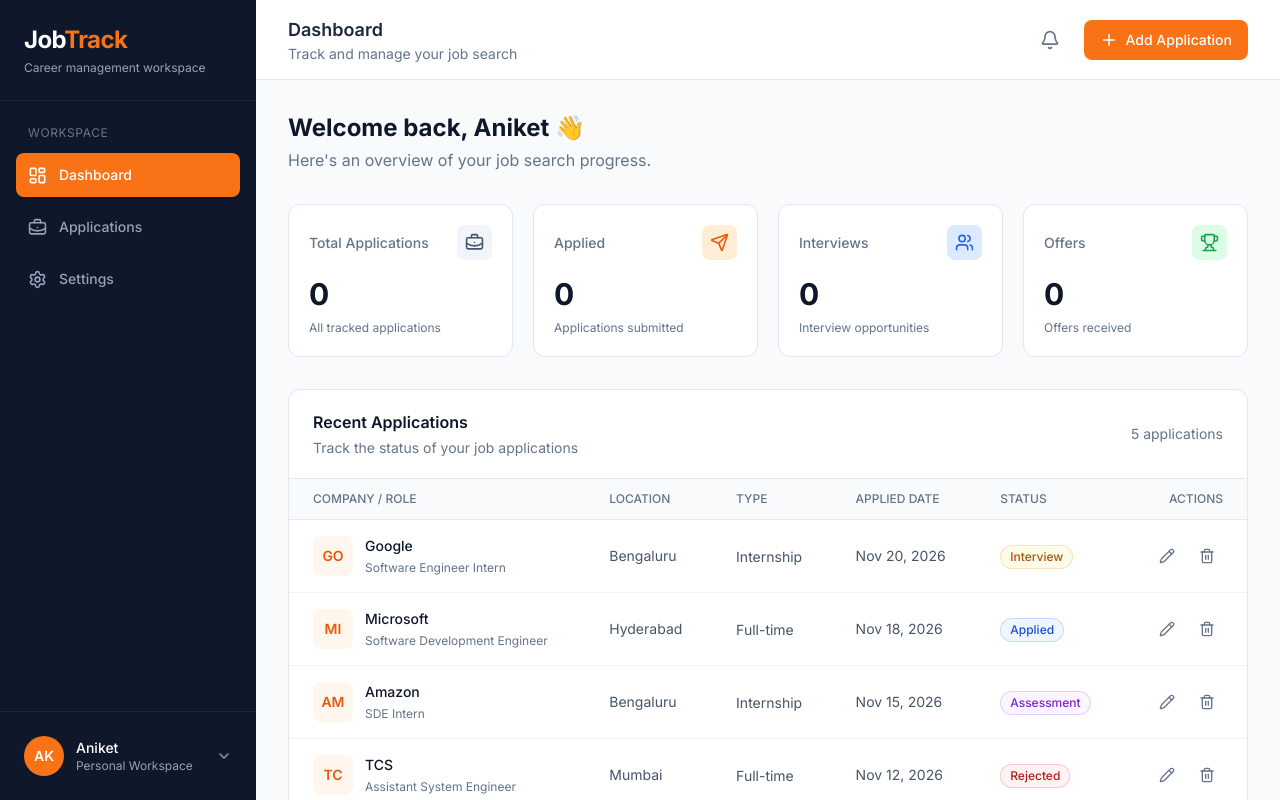
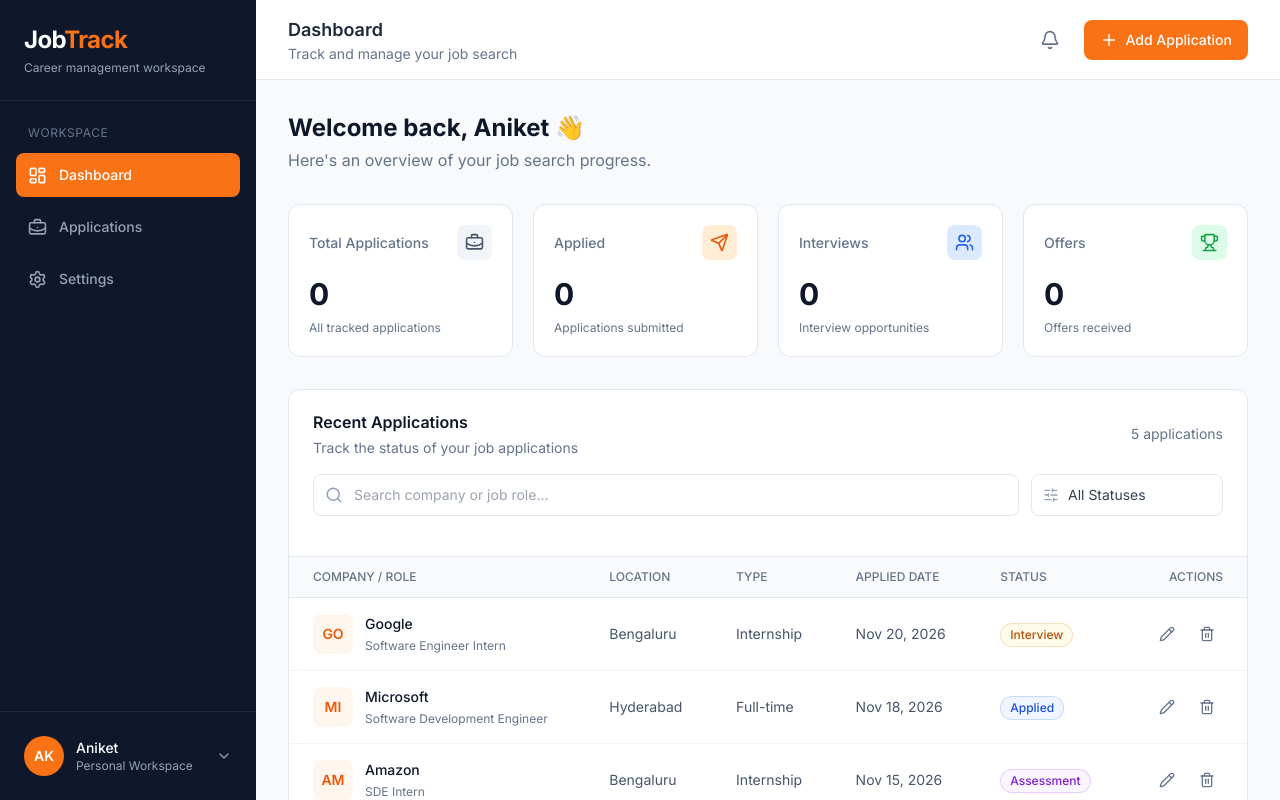
Before and after one commit to TechByAniket/JobTrack, a React app in the folder frontend/: page / in a window 1280 px wide. Shown: the top 800 px of the page. Built offline with nearby package versions, Linux system fonts and the light colour scheme; the HTML template or start-up script is replaced by a standard one.

Commit message:
immplemented searching and filtering

```diff
--- a/frontend/src/components/applications/ApplicationsTable.jsx
+++ b/frontend/src/components/applications/ApplicationsTable.jsx
@@ -1,5 +1,7 @@
+import { useState } from "react";
 import { Pencil, Trash2 } from "lucide-react";
 import StatusBadge from "./StatusBadge";
+import SearchFilter from "./SearchFilter";
 
 const applications = [
   {
@@ -50,56 +52,69 @@ const applications = [
 ];
 
 function ApplicationsTable() {
+  const [search, setSearch] = useState("");
+  const [status, setStatus] = useState("All");
+
+  const filteredApplications = applications.filter((application) => {
+    const matchesSearch =
+      application.company.toLowerCase().includes(search.toLowerCase()) ||
+      application.role.toLowerCase().includes(search.toLowerCase());
+
+    const matchesStatus =
+      status === "All" || application.status === status;
+
+    return matchesSearch && matchesStatus;
+  });
+
   return (
     <div className="bg-white border border-slate-200 rounded-xl overflow-hidden">
 
       {/* Table Header */}
-      <div className="px-6 py-5 border-b border-slate-200 flex items-center justify-between">
+      <div className="px-6 py-5 border-b border-slate-200">
+        <div className="flex items-center justify-between mb-4">
           <div>
             <h2 className="text-base font-semibold text-slate-900">
               Recent Applications
             </h2>
+
             <p className="text-sm text-slate-500 mt-1">
               Track the status of your job applications
             </p>
           </div>
 
           <span className="text-sm text-slate-500">
-          {applications.length} applications
+            {filteredApplications.length} applications
           </span>
+        </div>
+
+        <SearchFilter
+          search={search}
+          setSearch={setSearch}
+          status={status}
+          setStatus={setStatus}
+        />
       </div>
 
       {/* Table */}
       <div className="overflow-x-auto">
         <table className="w-full text-left">
+
           <thead className="bg-slate-50 border-b border-slate-200">
             <tr>
-              <th className="px-6 py-3 text-xs font-medium text-slate-500 uppercase">
-                Company / Role
-              </th>
-              <th className="px-6 py-3 text-xs font-medium text-slate-500 uppercase">
-                Location
-              </th>
-              <th className="px-6 py-3 text-xs font-medium text-slate-500 uppercase">
-                Type
-              </th>
-              <th className="px-6 py-3 text-xs font-medium text-slate-500 uppercase">
-                Applied Date
-              </th>
-              <th className="px-6 py-3 text-xs font-medium text-slate-500 uppercase">
-                Status
-              </th>
-              <th className="px-6 py-3 text-xs font-medium text-slate-500 uppercase text-right">
-                Actions
-              </th>
+              <th className="px-6 py-3 text-xs font-medium text-slate-500 uppercase">Company / Role</th>
+              <th className="px-6 py-3 text-xs font-medium text-slate-500 uppercase">Location</th>
+              <th className="px-6 py-3 text-xs font-medium text-slate-500 uppercase">Type</th>
+              <th className="px-6 py-3 text-xs font-medium text-slate-500 uppercase">Applied Date</th>
+              <th className="px-6 py-3 text-xs font-medium text-slate-500 uppercase">Status</th>
+              <th className="px-6 py-3 text-xs font-medium text-slate-500 uppercase text-right">Actions</th>
             </tr>
           </thead>
 
           <tbody className="divide-y divide-slate-100">
-            {applications.map((application) => (
+
+            {filteredApplications.map((application) => (
               <tr key={application.id} className="hover:bg-slate-50 transition">
 
-                {/* Company & Role */}
                 <td className="px-6 py-4">
                   <div className="flex items-center gap-3">
                     <div className="w-10 h-10 rounded-lg bg-orange-50 text-orange-600 flex items-center justify-center font-semibold text-sm">
@@ -110,6 +125,7 @@ function ApplicationsTable() {
                       <p className="text-sm font-medium text-slate-900">
                         {application.company}
                       </p>
+
                       <p className="text-xs text-slate-500 mt-1">
                         {application.role}
                       </p>
@@ -117,29 +133,16 @@ function ApplicationsTable() {
                   </div>
                 </td>
 
-                {/* Location */}
-                <td className="px-6 py-4 text-sm text-slate-600">
-                  {application.location}
-                </td>
+                <td className="px-6 py-4 text-sm text-slate-600">{application.location}</td>
 
-                {/* Job Type */}
-                <td className="px-6 py-4">
-                  <span className="text-sm text-slate-600">
-                    {application.jobType}
-                  </span>
-                </td>
+                <td className="px-6 py-4 text-sm text-slate-600">{application.jobType}</td>
 
-                {/* Applied Date */}
-                <td className="px-6 py-4 text-sm text-slate-600 whitespace-nowrap">
-                  {application.appliedDate}
-                </td>
+                <td className="px-6 py-4 text-sm text-slate-600 whitespace-nowrap">{application.appliedDate}</td>
 
-                {/* Status */}
                 <td className="px-6 py-4">
                   <StatusBadge status={application.status} />
                 </td>
 
-                {/* Actions */}
                 <td className="px-6 py-4">
                   <div className="flex items-center justify-end gap-2">
                     <button className="p-2 rounded-lg text-slate-500 hover:text-blue-600 hover:bg-blue-50 transition">
@@ -154,6 +157,21 @@ function ApplicationsTable() {
 
               </tr>
             ))}
+
+            {/* Empty State */}
+            {filteredApplications.length === 0 && (
+              <tr>
+                <td colSpan="6" className="px-6 py-12 text-center">
+                  <p className="text-sm font-medium text-slate-600">
+                    No applications found
+                  </p>
+                  <p className="text-xs text-slate-400 mt-1">
+                    Try changing your search or filter
+                  </p>
+                </td>
+              </tr>
+            )}
+
           </tbody>
         </table>
       </div>
--- /dev/null
+++ b/frontend/src/components/applications/SearchFilter.jsx
@@ -0,0 +1,48 @@
+import { Search, SlidersHorizontal } from "lucide-react";
+
+function SearchFilter({ search, setSearch, status, setStatus }) {
+  return (
+    <div className="flex flex-col sm:flex-row gap-3 mb-5">
+
+      {/* Search */}
+      <div className="relative flex-1">
+        <Search
+          size={18}
+          className="absolute left-3 top-1/2 -translate-y-1/2 text-slate-400"
+        />
+
+        <input
+          type="text"
+          placeholder="Search company or job role..."
+          value={search}
+          onChange={(e) => setSearch(e.target.value)}
+          className="w-full pl-10 pr-4 py-2.5 bg-white border border-slate-200 rounded-lg text-sm outline-none focus:ring-2 focus:ring-orange-500/20 focus:border-orange-500 transition"
+        />
+      </div>
+
+      {/* Status Filter */}
+      <div className="relative sm:w-48">
+        <SlidersHorizontal
+          size={16}
+          className="absolute left-3 top-1/2 -translate-y-1/2 text-slate-400"
+        />
+
+        <select
+          value={status}
+          onChange={(e) => setStatus(e.target.value)}
+          className="w-full appearance-none pl-9 pr-4 py-2.5 bg-white border border-slate-200 rounded-lg text-sm text-slate-700 outline-none focus:ring-2 focus:ring-orange-500/20 focus:border-orange-500 transition"
+        >
+          <option value="All">All Statuses</option>
+          <option value="Applied">Applied</option>
+          <option value="Interview">Interview</option>
+          <option value="Withdrawn">Withdrawn</option>
+          <option value="Offer">Offer</option>
+          <option value="Rejected">Rejected</option>
+        </select>
+      </div>
+
+    </div>
+  );
+}
+
+export default SearchFilter;
```
Lines whose indentation alone changed are shown as unchanged.
